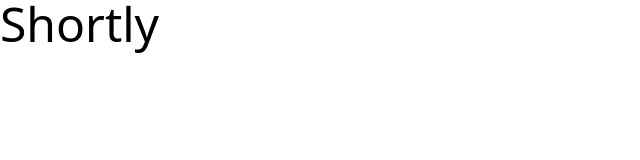
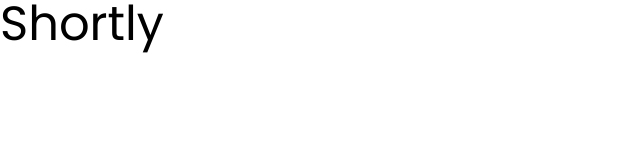
Before and after one commit to niiischall/loopstudios-website, a website: page shortly-website/index.html in a window 1280 px wide. Shown: the full height of the page, 0-640 px from the left. Drawn offline with Linux system fonts and the light colour scheme.

Commit message:
feat: shortly assets and starter code.

```diff
--- a/shortly-website/index.html
+++ b/shortly-website/index.html
@@ -4,6 +4,17 @@
     <meta charset="UTF-8" />
     <meta name="viewport" content="width=device-width, initial-scale=1.0" />
     <title>Shortly</title>
+    <link
+      rel="shortcut icon"
+      type="image/png"
+      href="images/favicon-32x32.png"
+    />
+    <link rel="preconnect" href="https://fonts.googleapis.com" />
+    <link rel="preconnect" href="https://fonts.gstatic.com" crossorigin />
+    <link
+      href="https://fonts.googleapis.com/css2?family=Poppins:wght@400;500;700&display=swap"
+      rel="stylesheet"
+    />
     <link rel="stylesheet" href="./styles/output.css" />
   </head>
   <body>
--- a/shortly-website/tailwind.config.js
+++ b/shortly-website/tailwind.config.js
@@ -1,8 +1,25 @@
 /** @type {import('tailwindcss').Config} */
+
 module.exports = {
   content: ["./*.html"],
   theme: {
-    extend: {},
+    extend: {
+      colors: {
+        cyan: "hsl(180, 66%, 49%)",
+        cyanLight: "hsl(180, 66%, 69%)",
+        darkViolet: "hsl(257, 27%, 26%)",
+        red: "hsl(0, 87%, 67%)",
+        grayishViolet: "hsl(257, 7%, 63%)",
+        veryDarkBlue: "hsl(255, 11%, 22%)",
+        veryDarkViolet: "hsl(260, 8%, 14%) ",
+      },
+      fontFamily: {
+        sans: ["Poppins", "sans-serif"],
+      },
+      spacing: {
+        180: "32rem",
+      },
+    },
   },
   plugins: [],
 };
```
Also changed, not shown: shortly-website/images/bg-boost-desktop.svg (added), shortly-website/images/bg-boost-mobile.svg (added), shortly-website/images/bg-shorten-desktop.svg (added), shortly-website/images/bg-shorten-mobile.svg (added), shortly-website/images/favicon-32x32.png (added), shortly-website/images/icon-brand-recognition.svg (added), shortly-website/images/icon-detailed-records.svg (added), shortly-website/images/icon-facebook.svg (added), shortly-website/images/icon-fully-customizable.svg (added), shortly-website/images/icon-instagram.svg (added), shortly-website/images/icon-pinterest.svg (added), shortly-website/images/icon-twitter.svg (added), shortly-website/images/illustration-working.svg (added), shortly-website/images/logo.svg (added), 2 more files.
